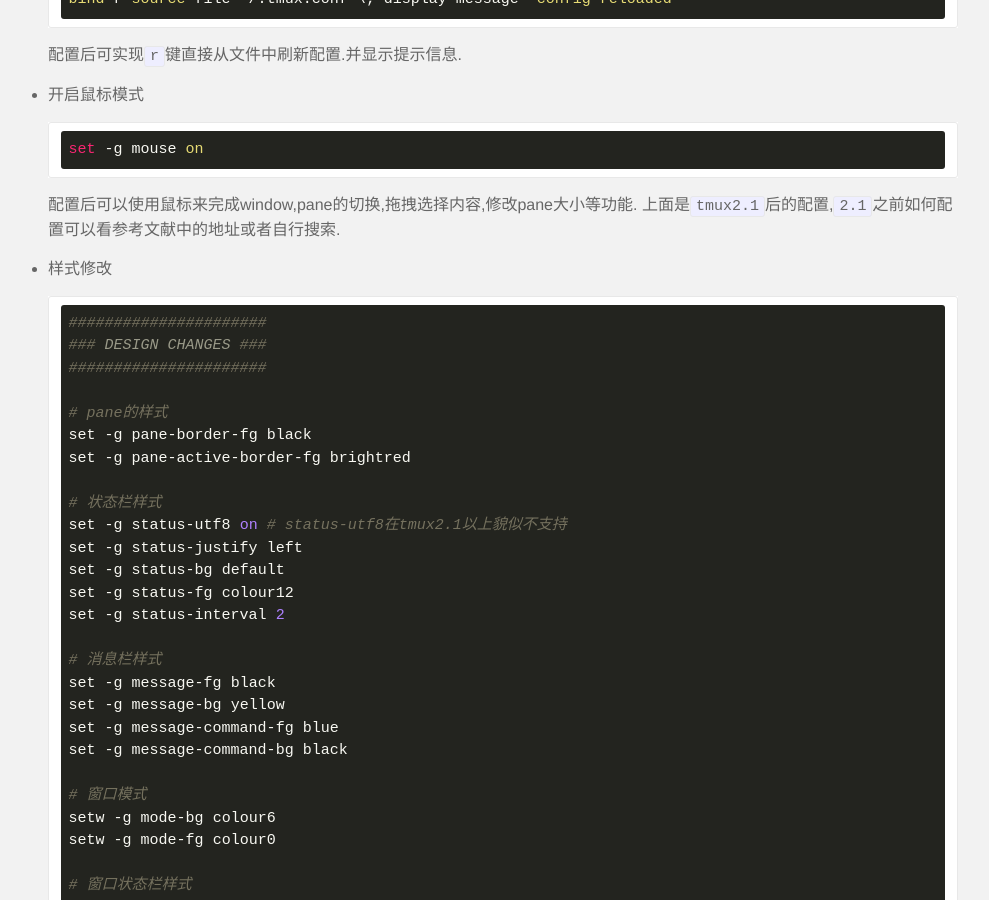
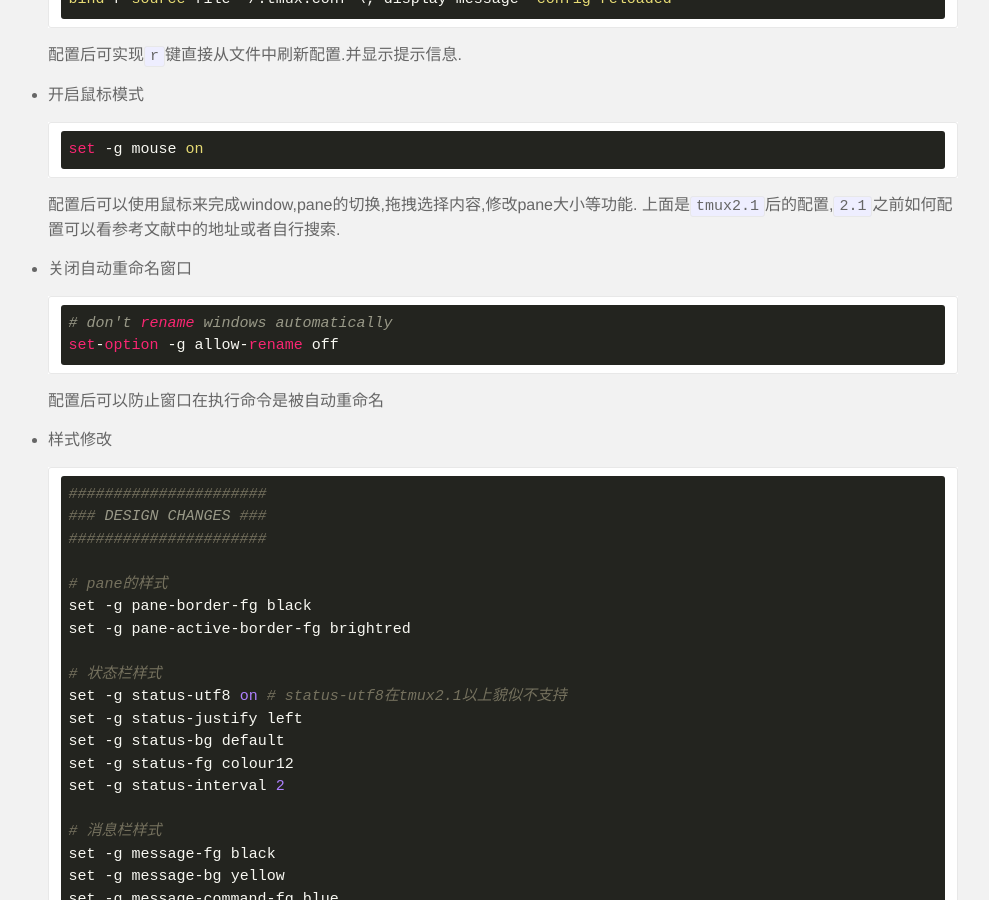
Before and after one commit to ZxBing0066/Blog, a Jekyll site: the page built from _posts/2016-08-27-tmux-config.md, in a window 1280 px wide and 900 px high, scrolled down 666 px. Shown: the whole window, without its empty margins (152-1141 px from the left). Built offline with Jekyll 4.4.1, drawn with Linux system fonts in a browser that asks for light colours; comment, search, counter and statistics services are not loaded.

Commit message:
edit tmux config blog

````diff
--- a/_posts/2016-08-27-tmux-config.md
+++ b/_posts/2016-08-27-tmux-config.md
@@ -43,6 +43,15 @@ tags: terminal tmux
 
   配置后可以使用鼠标来完成window,pane的切换,拖拽选择内容,修改pane大小等功能.
   上面是`tmux2.1`后的配置,`2.1`之前如何配置可以看参考文献中的地址或者自行搜索.
+
+* 关闭自动重命名窗口
+
+  ```conf
+  # don't rename windows automatically
+  set-option -g allow-rename off
+  ```
+
+  配置后可以防止窗口在执行命令是被自动重命名
 
 * 样式修改
 
````
